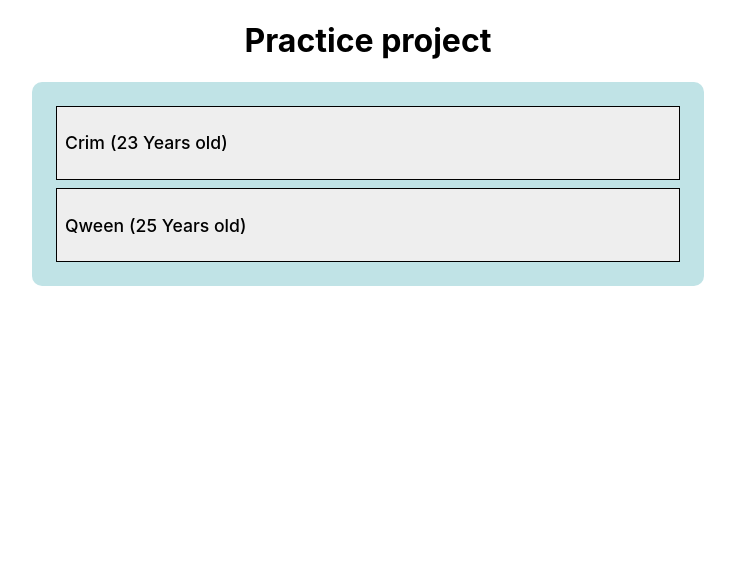
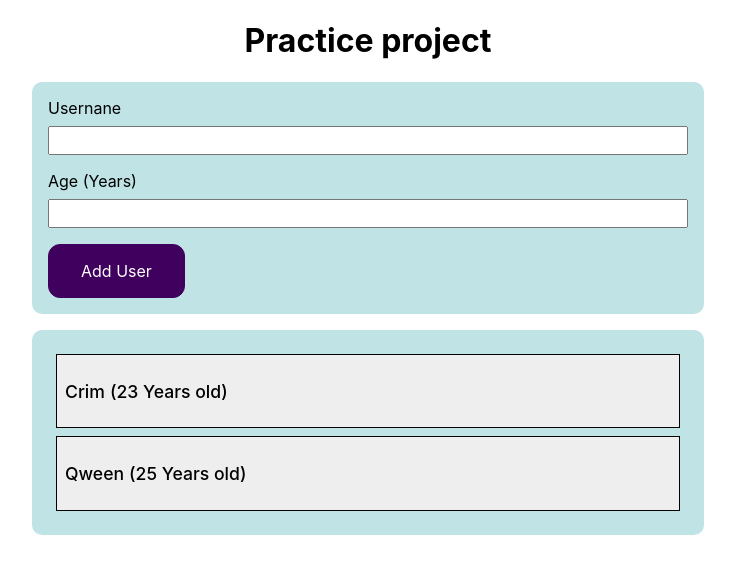
Before and after one commit to kinly19/Practice-Project-Adding-new-users, a React (Create React App) app: page / in a window 1280 px wide. Shown: the top 574 px of the page, without its empty margins (272-1007 px from the left). Built offline with nearby package versions, Linux system fonts and the light colour scheme.

Commit message:
App.js add NewUser component

```diff
--- a/src/App.js
+++ b/src/App.js
@@ -56,6 +56,11 @@ function App() {
           message={"Please enter a valid age (>0)"}
         />
       )}
+      <NewUser
+        onAddNewUser={addNewUser}
+        onIsInputValid={IsInputValidHandler}
+        onIsAgeValid={IsAgeValidHandler}
+      />
       <UserList userItem={user} />
     </div>
   );
```
